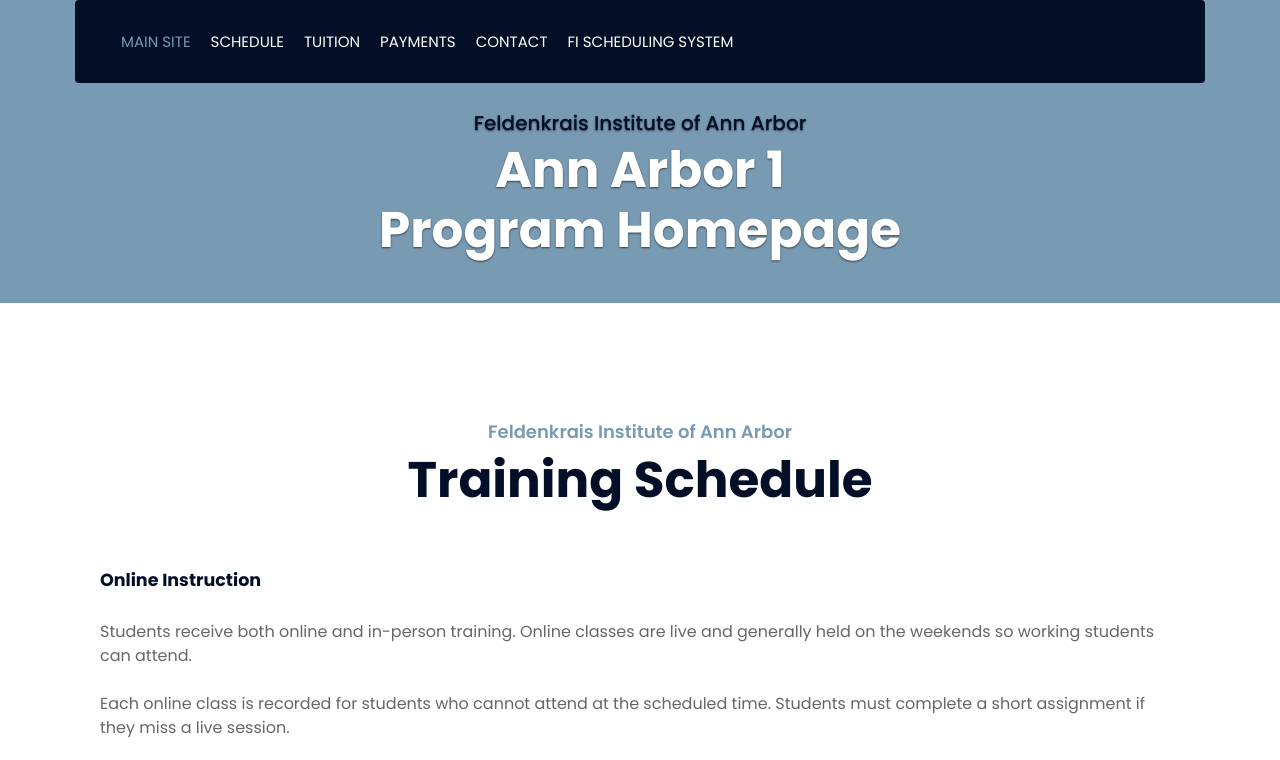
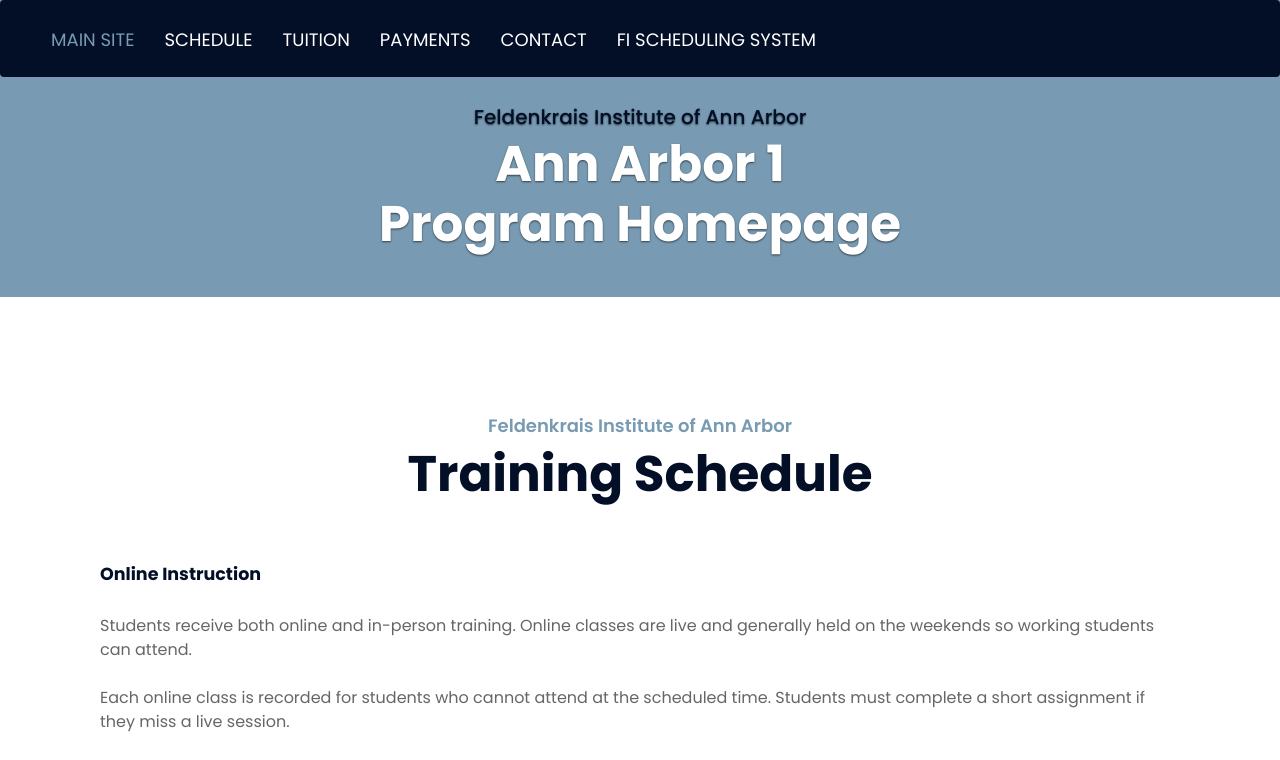
Before and after one commit to allgreen2/annarbor1, a plain HTML site: page index.html in a window 1280 px wide. Shown: the top 760 px of the page. Drawn offline with nearby package versions, Linux system fonts and the light colour scheme; a script that the page names is missing.

Commit message:
updated style

```diff
--- a/css/style.css
+++ b/css/style.css
@@ -37,7 +37,7 @@ a:focus {
 .wrapper {
     position: relative;
     width: 100%;
-    max-width: 1366px;
+    max-width: 3000px;
     margin: 0 auto;
     background: #ffffff;
 }
@@ -172,7 +172,7 @@ a:focus {
         position: fixed;
         top: 0;
         width: 100%;
-    max-width: 1366px;
+        max-width: 3000px;
         box-shadow: 0 2px 5px rgba(0, 0, 0, .3);
         z-index: 999;
     }
@@ -186,7 +186,7 @@ a:focus {
 .navbar-dark .navbar-nav .nav-link:focus,
 .navbar-dark .navbar-nav .nav-link:hover,
 .navbar-dark .navbar-nav .nav-link.active {
-    padding: 10px 10px 8px 10px;
+    padding: 10px 10px 8px 20px;
     color: #ffffff;
 }
 
@@ -218,7 +218,7 @@ a:focus {
 
 @media (min-width: 992px) {
     .nav-bar {
-        padding: 0 75px;
+        padding: 0;
     }
 
         .nav-bar.nav-sticky {
@@ -226,7 +226,7 @@ a:focus {
         }
 
         .nav-bar .navbar {
-        padding: 20px;
+            padding: 15px;
         }
 
         .nav-bar .navbar-brand {
@@ -235,7 +235,7 @@ a:focus {
 
         .nav-bar a.nav-link {
             padding: 8px 15px;
-        font-size: 15px;
+            font-size: 18px;
             text-transform: uppercase;
         }
 }
```
Lines whose indentation alone changed are shown as unchanged.
